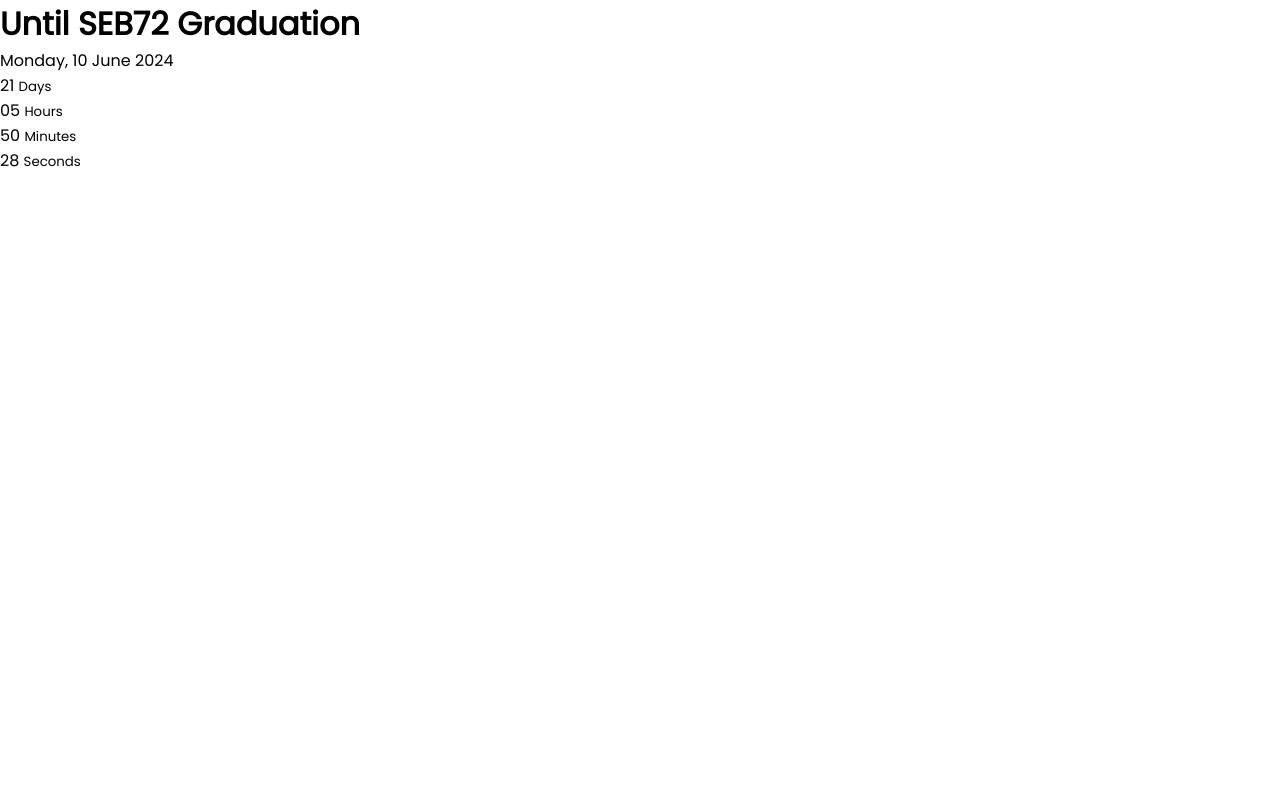
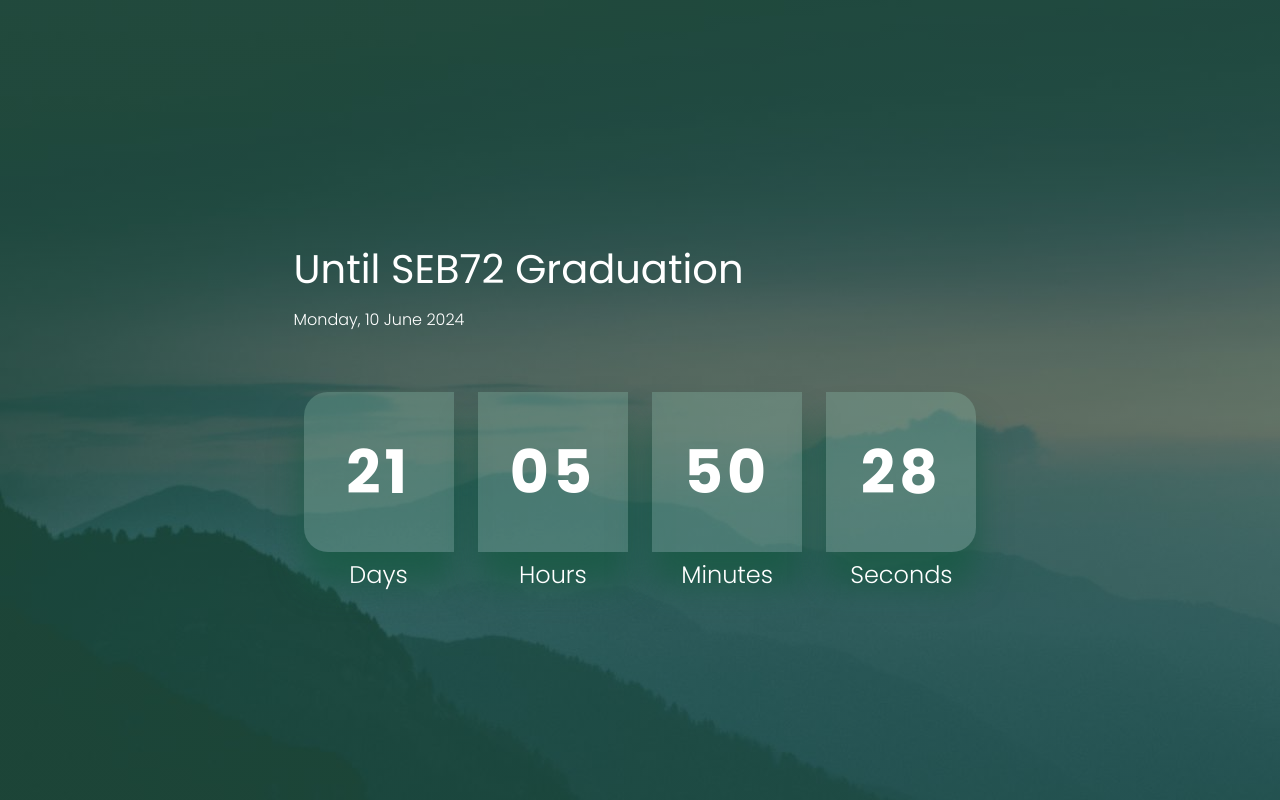
Before and after one commit to sarmaakondi/js-countdown-timer, a plain HTML site: page index.html in a window 1280 px wide. Drawn offline with Linux system fonts and the light colour scheme.

Commit message:
Applied CSS rules

```diff
--- a/index.html
+++ b/index.html
@@ -8,7 +8,7 @@
     <link rel="preconnect" href="https://fonts.googleapis.com" />
     <link rel="preconnect" href="https://fonts.gstatic.com" crossorigin />
     <link
-      href="https://fonts.googleapis.com/css2?family=Poppins&display=swap"
+      href="https://fonts.googleapis.com/css2?family=Poppins:ital,wght@0,100;0,200;0,300;0,400;0,500;0,600;0,700;0,800;0,900;1,100;1,200;1,300;1,400;1,500;1,600;1,700;1,800;1,900&display=swap"
       rel="stylesheet"
     />
     <link rel="stylesheet" href="style.css" />
@@ -18,23 +18,21 @@
     <div class="container">
       <h1 id="title">Until SEB72 Graduation</h1>
       <p id="date">Monday, 10 June 2024</p>
-      <div class="countdown">
-        <div id="days">
-          21
+      <div class="counter first">
+        <span id="days">21</span>
         <small>Days</small>
       </div>
-        <div id="hours">
-          05
+      <div class="counter">
+        <span id="hours">05</span>
         <small>Hours</small>
       </div>
-        <div id="minutes">
-          50
+      <div class="counter">
+        <span id="minutes">50</span>
         <small>Minutes</small>
       </div>
-        <div id="seconds">
-          28
+      <div class="counter last">
+        <span id="seconds">28</span>
         <small>Seconds</small>
-        </div>
       </div>
     </div>
   </body>
--- a/style.css
+++ b/style.css
@@ -5,5 +5,82 @@
 }
 
 body {
+  background-image: url("background.jpg");
+  background-color: transparent;
+  background-blend-mode: multiply;
   font-family: "Poppins", sans-serif;
+  display: flex;
+  align-items: center;
+  justify-content: center;
+  height: 100vh;
+  overflow: hidden;
+  color: #fff;
 }
+
+body::after {
+  content: "";
+  position: absolute;
+  top: 0;
+  right: 0;
+  bottom: 0;
+  left: 0;
+  background-image: linear-gradient(
+    rgba(24, 90, 67, 0.6),
+    rgba(24, 90, 67, 0.6)
+  );
+  z-index: -1;
+}
+
+.counter {
+  border: none;
+  background-color: rgba(139, 191, 173, 0.3);
+  box-shadow: 0 32px 32px rgba(24, 90, 67, 0.8);
+  display: inline-flex;
+  align-items: center;
+  font-weight: bolder;
+  padding: 20px;
+  flex-direction: column;
+  margin: 10px;
+  margin-top: 60px;
+  min-width: 150px;
+  position: relative;
+}
+
+.counter span {
+  min-height: 120px;
+  display: flex;
+  align-items: center;
+  justify-content: center;
+  font-size: 60px;
+  letter-spacing: 4px;
+}
+
+.counter small {
+  position: absolute;
+  bottom: -40px;
+  width: 100%;
+  text-align: center;
+  color: #fff;
+  font-size: 24px;
+}
+
+.counter small,
+#date {
+  font-weight: 300;
+}
+
+#title {
+  font-size: 40px;
+  font-weight: 400;
+  margin-bottom: 8px;
+}
+
+.counter.first {
+  border-top-left-radius: 24px;
+  border-bottom-left-radius: 24px;
+}
+
+.counter.last {
+  border-top-right-radius: 24px;
+  border-bottom-right-radius: 24px;
+}
```
Lines whose indentation alone changed are shown as unchanged.
